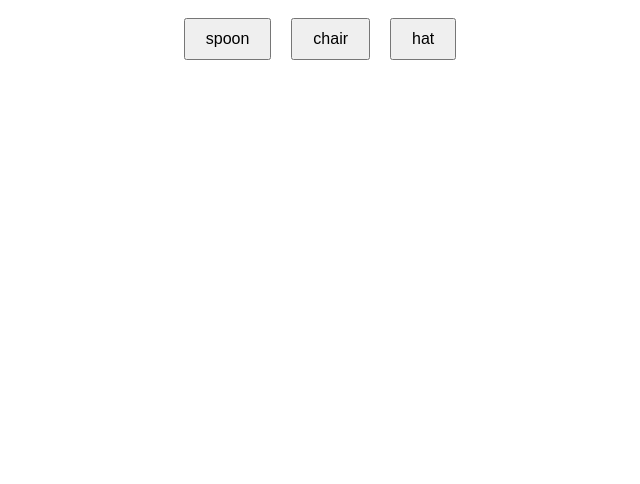
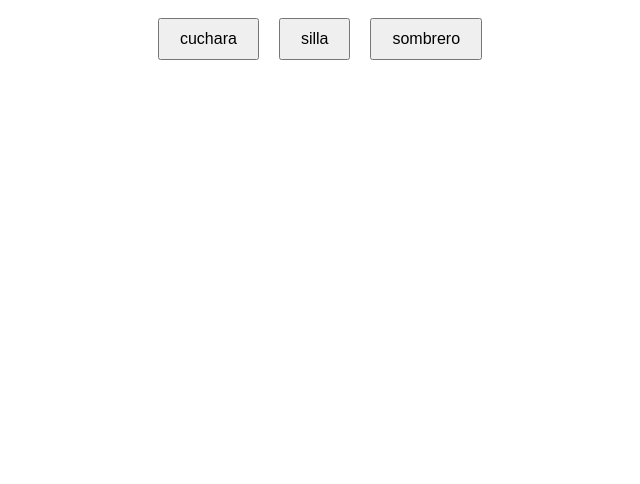
Before and after one commit to jeffrey840/excursion-1, a plain HTML site: page index.html in a window 1280 px wide. Shown: the part 316-800 px from the top of the page, without its empty margins (320-960 px from the left). Drawn offline with Linux system fonts and the light colour scheme.

Commit message:
organized dataset

```diff
--- a/index.html
+++ b/index.html
@@ -46,44 +46,58 @@
     }
 
     // Precompute game rounds
-    function precomputeRounds(images, words) {
-        return images.map((image, index) => {
+    function precomputeRounds(dataset, translations) {
+        return dataset.map((entry) => {
             // Correct word for the image
-            const correctWord = words[index];
+            const correctWord = entry.word;
 
             // Randomly select 2 incorrect words
             const incorrectWords = shuffle(
-                    words.filter((word, i) => i !== index) // Exclude the correct word
+                    dataset
+                            .map(item => item.word)
+                            .filter(word => word !== correctWord) // Exclude the correct word
             ).slice(0, 2);
 
             // Combine correct word and incorrect words
             const options = shuffle([correctWord, ...incorrectWords]);
 
-            return { image, correctWord, options };
+            // Translate options to Spanish for display
+            const translatedOptions = options.map(word => translations[word]);
+
+            return { image: entry.image, correctWord, options, translatedOptions };
         });
     }
 
     // Dataset: Images and corresponding words
-    const images = [
-        "https://raw.githubusercontent.com/jeffrey840/excursion-1/main/GameImg/chair.webp",
-        "https://raw.githubusercontent.com/jeffrey840/excursion-1/main/GameImg/cup.webp",
-        "https://raw.githubusercontent.com/jeffrey840/excursion-1/main/GameImg/dog.webp",
-        "https://raw.githubusercontent.com/jeffrey840/excursion-1/main/GameImg/fork.webp",
-        "https://raw.githubusercontent.com/jeffrey840/excursion-1/main/GameImg/hat.webp",
-        "https://raw.githubusercontent.com/jeffrey840/excursion-1/main/GameImg/pan.webp",
-        "https://raw.githubusercontent.com/jeffrey840/excursion-1/main/GameImg/spoon.webp"
+    const dataset = [
+        { image: "https://raw.githubusercontent.com/jeffrey840/excursion-1/main/GameImg/chair.webp", word: "chair" },
+        { image: "https://raw.githubusercontent.com/jeffrey840/excursion-1/main/GameImg/cup.webp", word: "cup" },
+        { image: "https://raw.githubusercontent.com/jeffrey840/excursion-1/main/GameImg/dog.webp", word: "dog" },
+        { image: "https://raw.githubusercontent.com/jeffrey840/excursion-1/main/GameImg/fork.webp", word: "fork" },
+        { image: "https://raw.githubusercontent.com/jeffrey840/excursion-1/main/GameImg/hat.webp", word: "hat" },
+        { image: "https://raw.githubusercontent.com/jeffrey840/excursion-1/main/GameImg/pan.webp", word: "pan" },
+        { image: "https://raw.githubusercontent.com/jeffrey840/excursion-1/main/GameImg/spoon.webp", word: "spoon" }
     ];
 
-    const words = ["chair", "cup", "dog", "fork", "hat", "pan", "spoon"];
+    // English to Spanish translation map
+    const translations = {
+        chair: "silla",
+        cup: "taza",
+        dog: "perro",
+        fork: "tenedor",
+        hat: "sombrero",
+        pan: "sartén",
+        spoon: "cuchara"
+    };
 
     // Precompute all game rounds
-    const gameRounds = precomputeRounds(images, words);
+    const gameRounds = precomputeRounds(dataset, translations);
     let currentRoundIndex = 0;
 
     // Play the game
     function playGame() {
         if (currentRoundIndex >= gameRounds.length) {
-            document.getElementById('message').textContent = "You've completed the game!";
+            document.getElementById('message').textContent = "¡Has completado el juego!";
             document.getElementById('options').innerHTML = '';
             document.getElementById('image').style.display = 'none';
             return;
@@ -102,17 +116,17 @@
         messageElement.textContent = '';
 
         // Create buttons for options
-        currentRound.options.forEach(option => {
+        currentRound.translatedOptions.forEach((translatedOption, index) => {
             const button = document.createElement('button');
-            button.textContent = option;
+            button.textContent = translatedOption;
             button.addEventListener('click', () => {
-                if (option === currentRound.correctWord) {
-                    messageElement.textContent = 'Correct!';
+                if (currentRound.options[index] === currentRound.correctWord) {
+                    messageElement.textContent = '¡Correcto!';
                     messageElement.style.color = 'green';
                     currentRoundIndex++;
                     setTimeout(playGame, 1000); // Move to next round after 1 second
                 } else {
-                    messageElement.textContent = `Incorrect! Try again.`;
+                    messageElement.textContent = `¡Incorrecto! Intenta de nuevo.`;
                     messageElement.style.color = 'red';
                 }
             });
```
